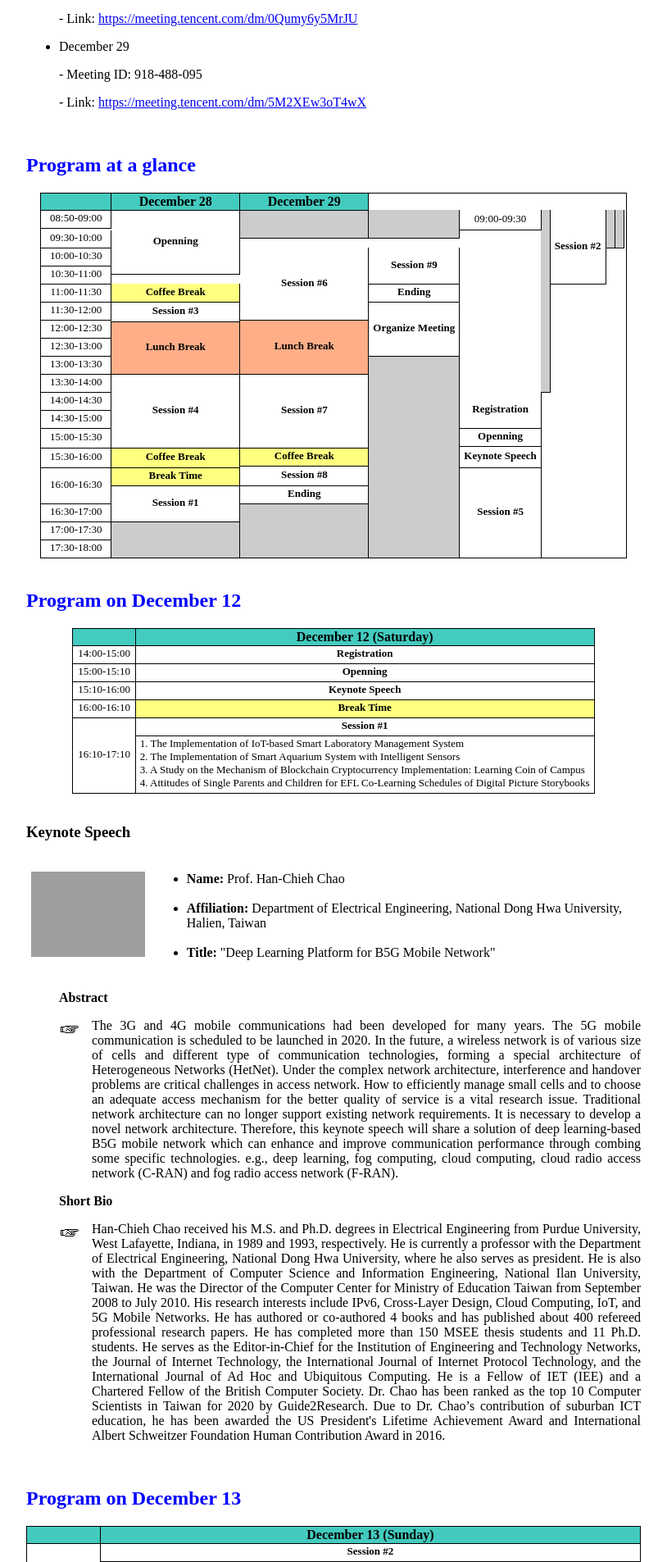
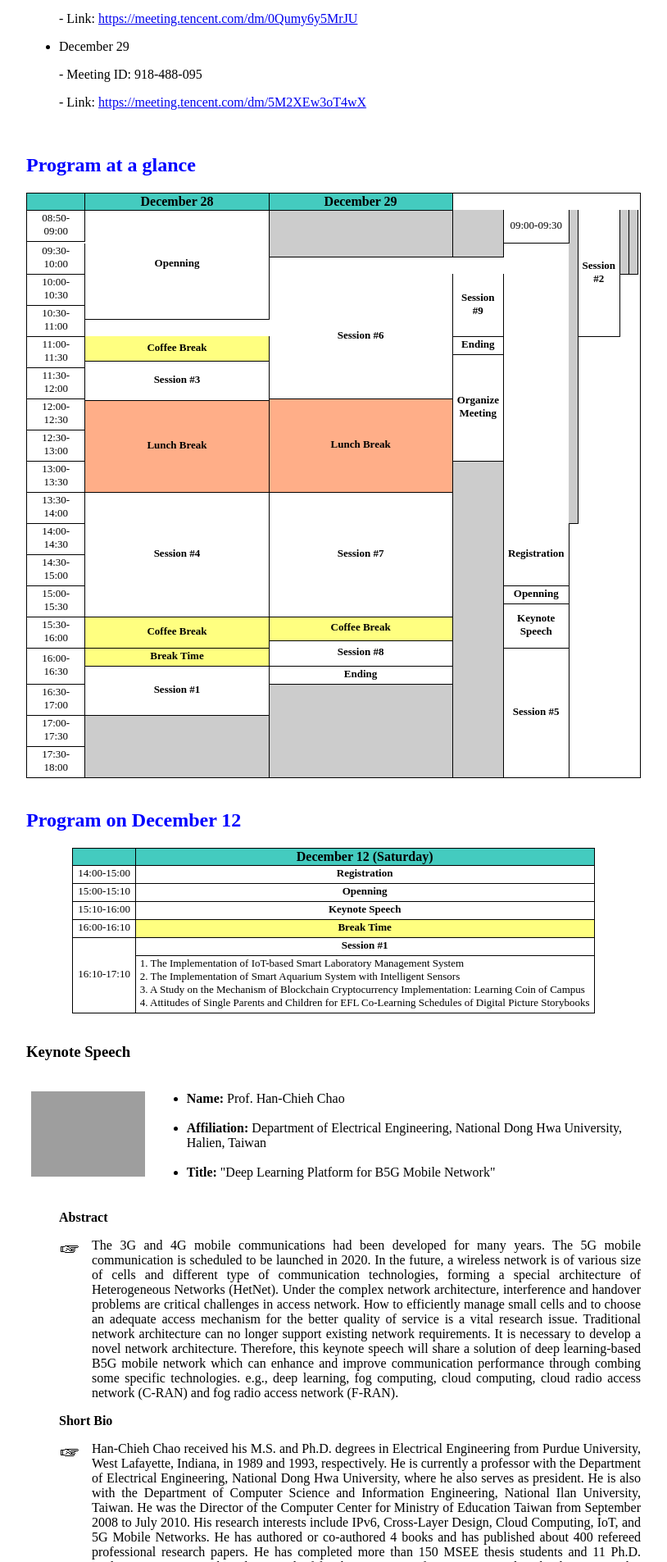
Before and after one commit to icea-conf/2021, a Jekyll site: the page built from program/index.html, in a window 1280 px wide. Shown: the part 591-2496 px from the top of the page at 82% size, without its empty margins (233-1047 px from the left). Built offline with Jekyll 4.4.1, drawn with Linux system fonts in a browser that asks for light colours.

Commit message:
Update index.html

```diff
--- a/program/index.html
+++ b/program/index.html
@@ -26,10 +26,10 @@ title: ACM ICEA 2021
                          <tr>
                               <td class="theader1" width="12%">
                               </td>
-                              <td class="theader1" width="22%">
+                              <td class="theader1" width="44%">
                                    <b>December 28</b>
                               </td>
-                              <td class="theader1" width="22%">
+                              <td class="theader1" width="44%">
                                    <b>December 29</b>
                               </td>
                          </tr>
```
